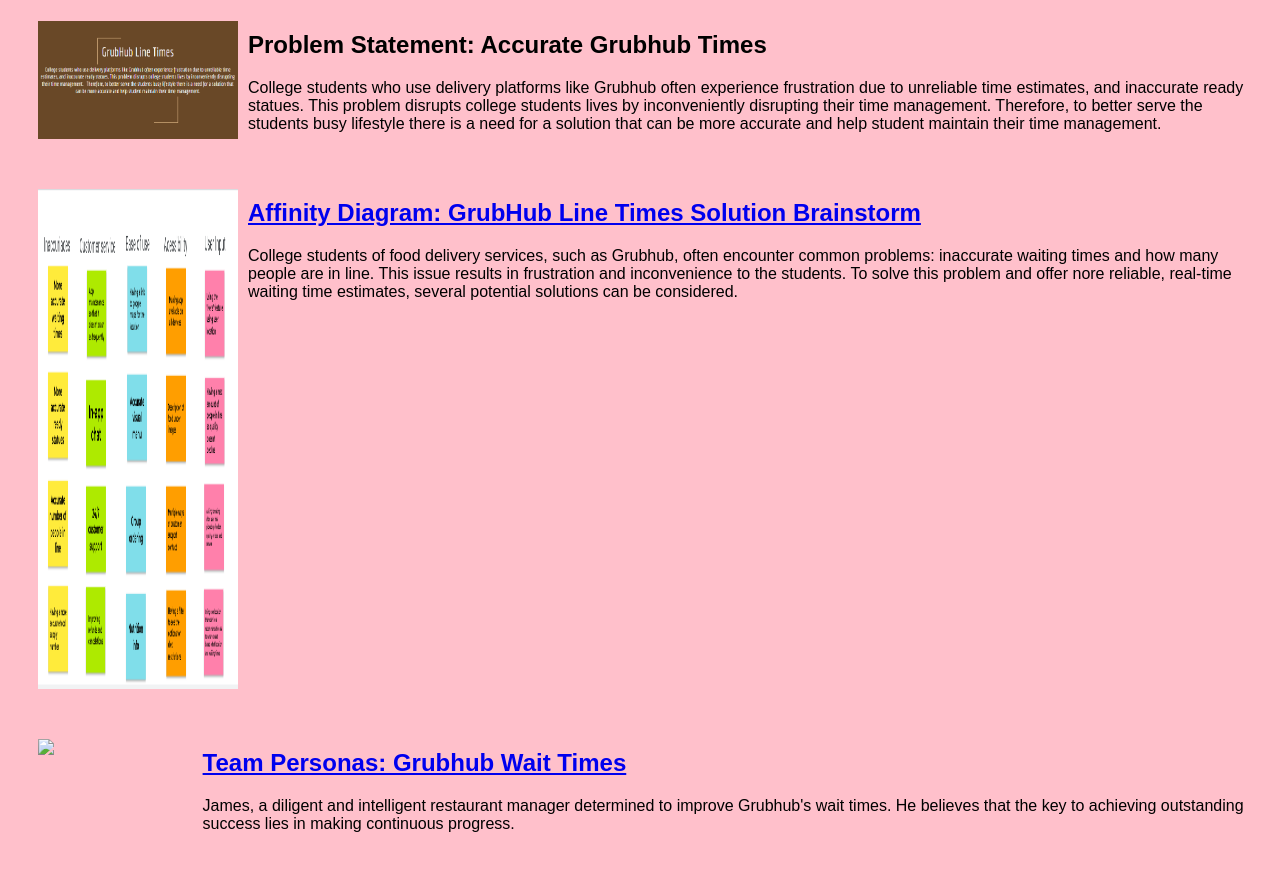
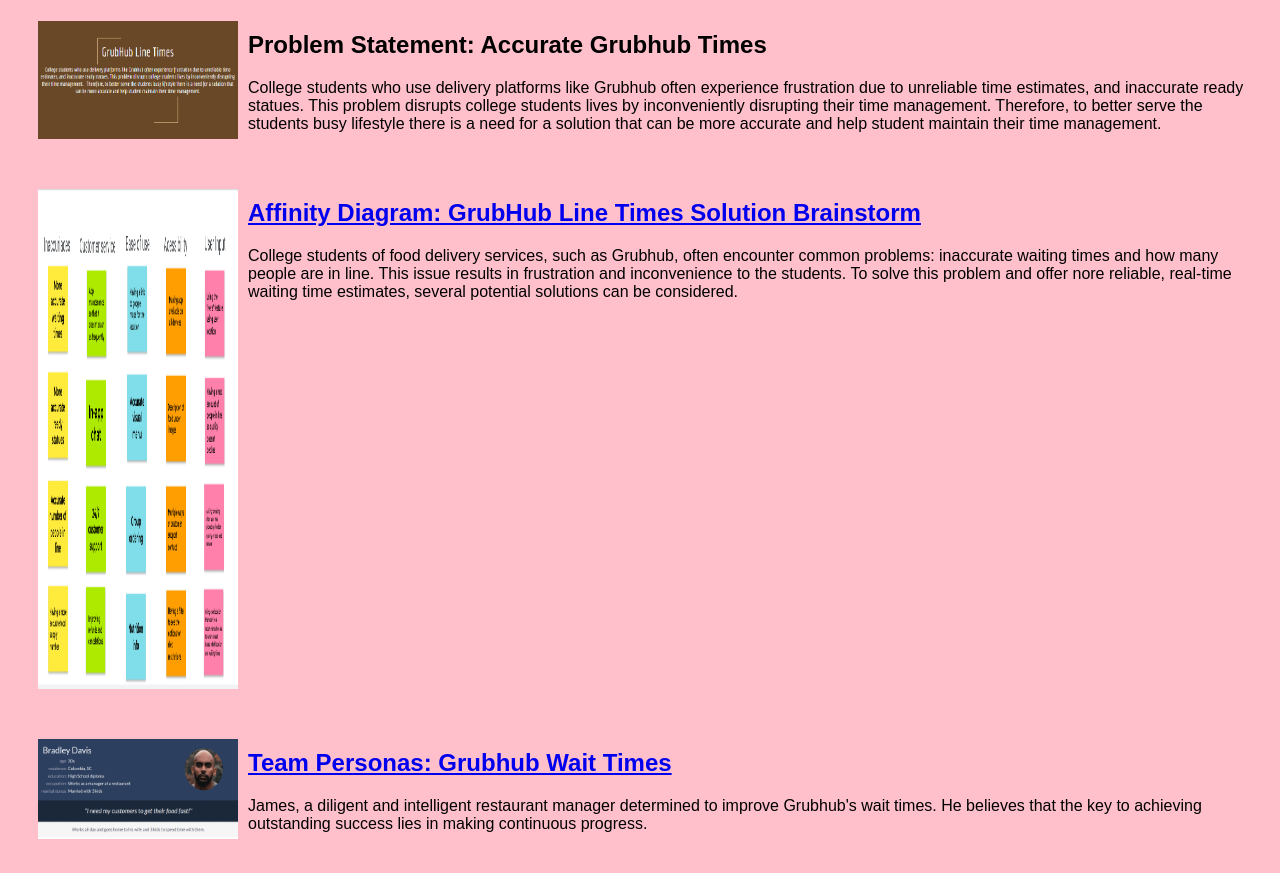
Before and after one commit to kikys1/kikys1.github.io, a plain HTML site: page index.html in a window 1280 px wide. Shown: the part 79-952 px from the top of the page. Drawn offline with Linux system fonts and the light colour scheme.

Commit message:
Update index.html

```diff
--- a/index.html
+++ b/index.html
@@ -55,7 +55,7 @@ can be more accurate and help student maintain their time management.
         </section>
            <!-- Personas assignment -->
         <section class="assign">
-          <img src="images/my-persona.jpg" />
+          <img src="images/Screen Shot 2024-04-22 at 3.51.33 PM.png" />
               <section class="assign-det">
               <a href="combinepdf.pdf"><h2>Team Personas: Grubhub Wait Times</h2></a>
             <p>
```
